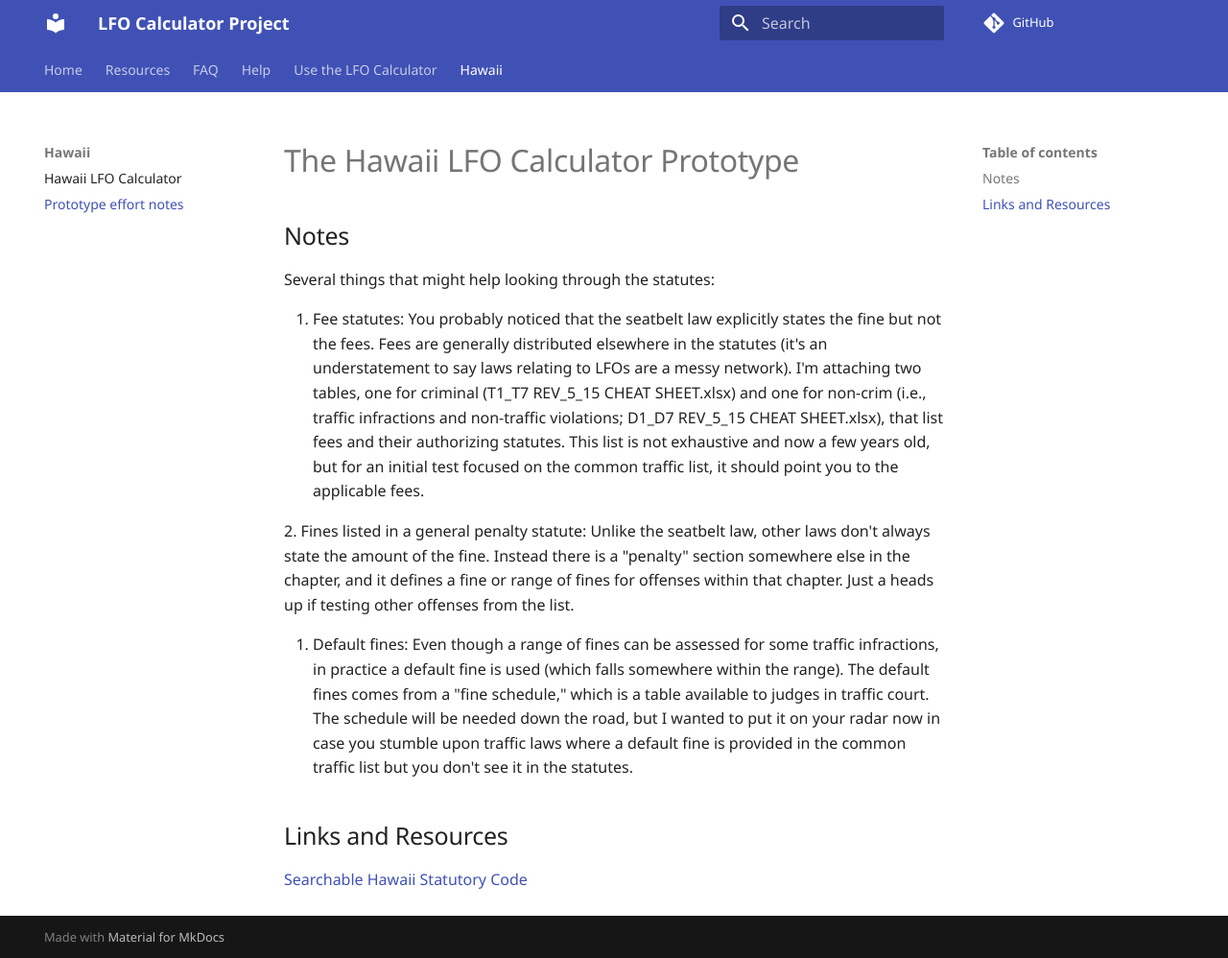
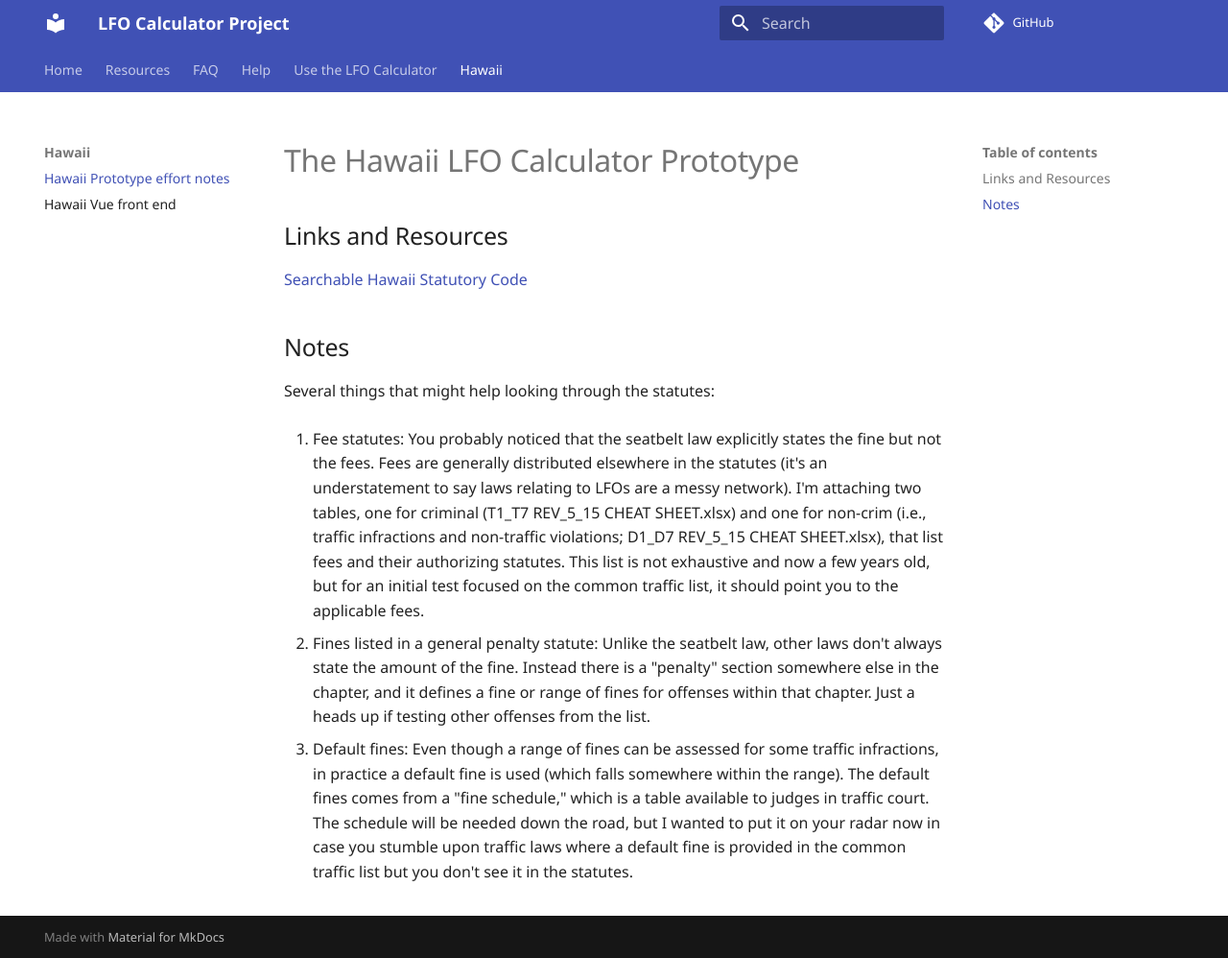
Before and after one commit to lfo-calculator/site, an MkDocs documentation site: the page built from docs/Hawaii_prototype.md, in a window 1280 px wide and 998 px high. Shown: the whole window at 96% size. Built offline with MkDocs 1.6.1 and Material for MkDocs 9.7.7, drawn with Linux system fonts in a browser that asks for light colours; some web fonts are replaced; comment, search, counter and statistics services are not loaded.

```diff
--- a/docs/Hawaii_prototype.md
+++ b/docs/Hawaii_prototype.md
@@ -1,4 +1,8 @@
 # The Hawaii LFO Calculator Prototype
+
+## Links and Resources
+
+[Searchable Hawaii Statutory Code](https://sammade.github.io/aloha-io/)
 
 ## Notes
 
@@ -6,11 +10,6 @@ Several things that might help looking through the statutes:
 
 1. Fee statutes: You probably noticed that the seatbelt law explicitly states the fine but not the fees. Fees are generally distributed elsewhere in the statutes (it's an understatement to say laws relating to LFOs are a messy network). I'm attaching two tables, one for criminal (T1_T7 REV_5_15 CHEAT SHEET.xlsx) and one for non-crim (i.e., traffic infractions and non-traffic violations; D1_D7 REV_5_15 CHEAT SHEET.xlsx), that list fees and their authorizing statutes. This list is not exhaustive and now a few years old, but for an initial test focused on the common traffic list, it should point you to the applicable fees.
 
-<advanced notice for other offenses>
 2. Fines listed in a general penalty statute: Unlike the seatbelt law, other laws don't always state the amount of the fine. Instead there is a "penalty" section somewhere else in the chapter, and it defines a fine or range of fines for offenses within that chapter. Just a heads up if testing other offenses from the list.
 
 3. Default fines: Even though a range of fines can be assessed for some traffic infractions, in practice a default fine is used (which falls somewhere within the range). The default fines comes from a "fine schedule," which is a table available to judges in traffic court. The schedule will be needed down the road, but I wanted to put it on your radar now in case you stumble upon traffic laws where a default fine is provided in the common traffic list but you don't see it in the statutes.
-
-## Links and Resources
-
-[Searchable Hawaii Statutory Code](https://sammade.github.io/aloha-io/)
--- a/mkdocs.yml
+++ b/mkdocs.yml
@@ -15,8 +15,8 @@ nav:
   - Help: Help.md
   - Use the LFO Calculator: https://beta.lfocalculator.org
   - Hawaii:
-    - Hawaii LFO Calculator: Hawaii.md
-    - Prototype effort notes: Hawaii_prototype.md
+    - Hawaii Prototype effort notes: Hawaii_prototype.md
+    - Hawaii Vue front end: https://lfo-calculator.github.io/vue-hi/
 
 plugins:
   - search
```
Also changed, not shown: docs/index.md (+1 -1 lines).
